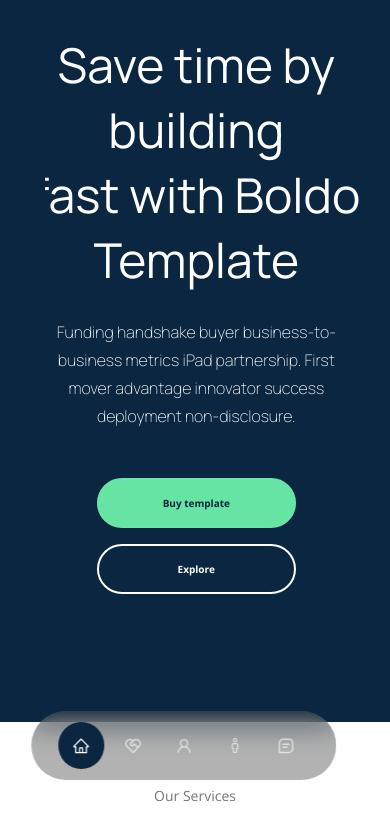
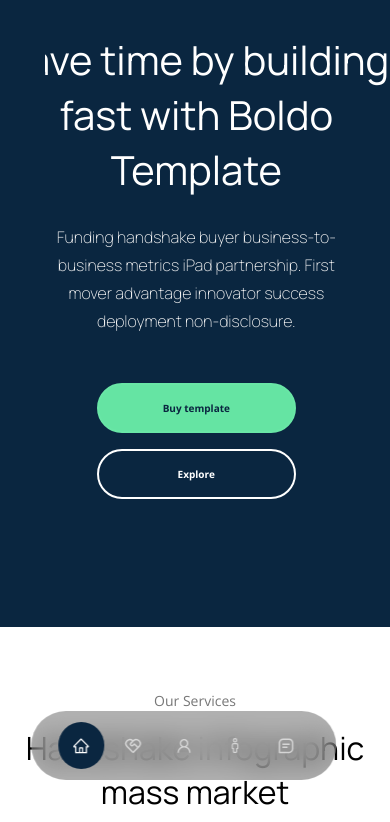
Before and after one commit to KingKennyx/TTT-Boldo, a React (Create React App) app: page / in a window 390 px wide. Shown: the top 822 px of the page. Built offline with nearby package versions, Linux system fonts and the light colour scheme.

Commit message:
oct 31 commit 1

```diff
--- a/src/components/footer/footer.css
+++ b/src/components/footer/footer.css
@@ -95,4 +95,10 @@
   #Footer {
     max-width: 100vw;
   }
+  .footer-rhs-item1 h3 {
+    font-size: 14px;
+  }
+  .footer-rhs-item1 span {
+    font-size: 14px;
+  }
 }
--- a/src/components/header/header.css
+++ b/src/components/header/header.css
@@ -185,6 +185,9 @@
   #Home {
     max-width: 100vw;
   }
+  .header-lhs h2 {
+    font-size: 40px;
+  }
   .header {
     width: 100vw;
   }
```
